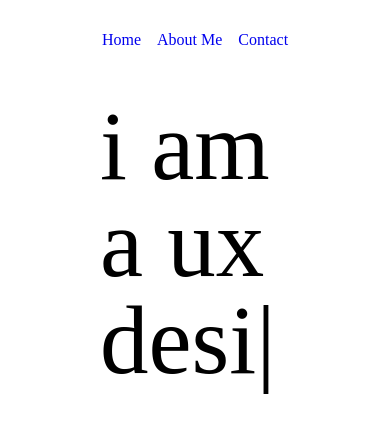
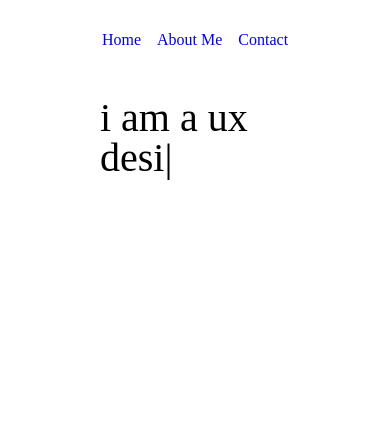
Before and after one commit to Koyamot/portfolio, a React (Create React App) app: page / in a window 390 px wide. Shown: the top 432 px of the page. Built offline with nearby package versions, Linux system fonts and the light colour scheme; no server answers.

Commit message:
fixed mobile font size

```diff
--- a/src/styles/pages/Landing.scss
+++ b/src/styles/pages/Landing.scss
@@ -3,4 +3,9 @@
     font-size: 97px;
     margin: 50px 100px;
   }
+  @include media(">=phone", "<=tablet") {
+    h1 {
+      font-size: 40px;
+    }
+  }
 }
```
